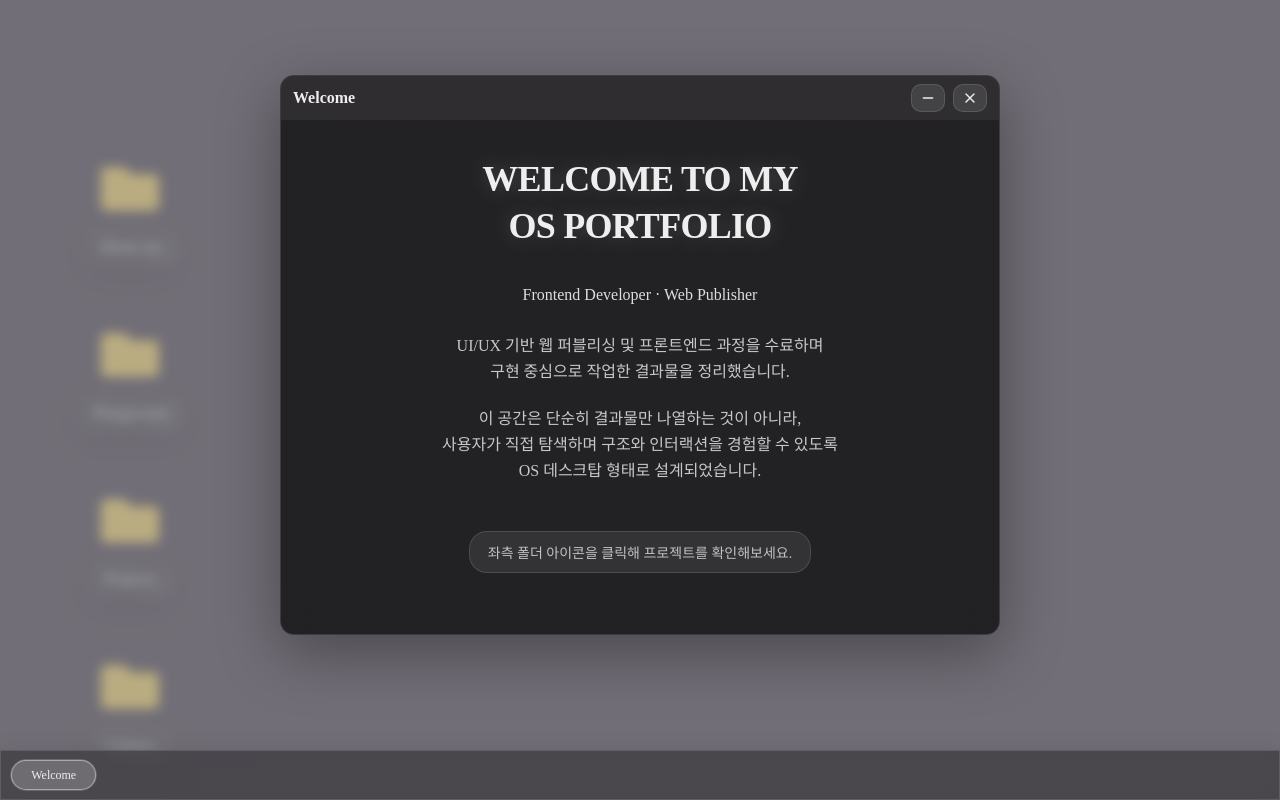
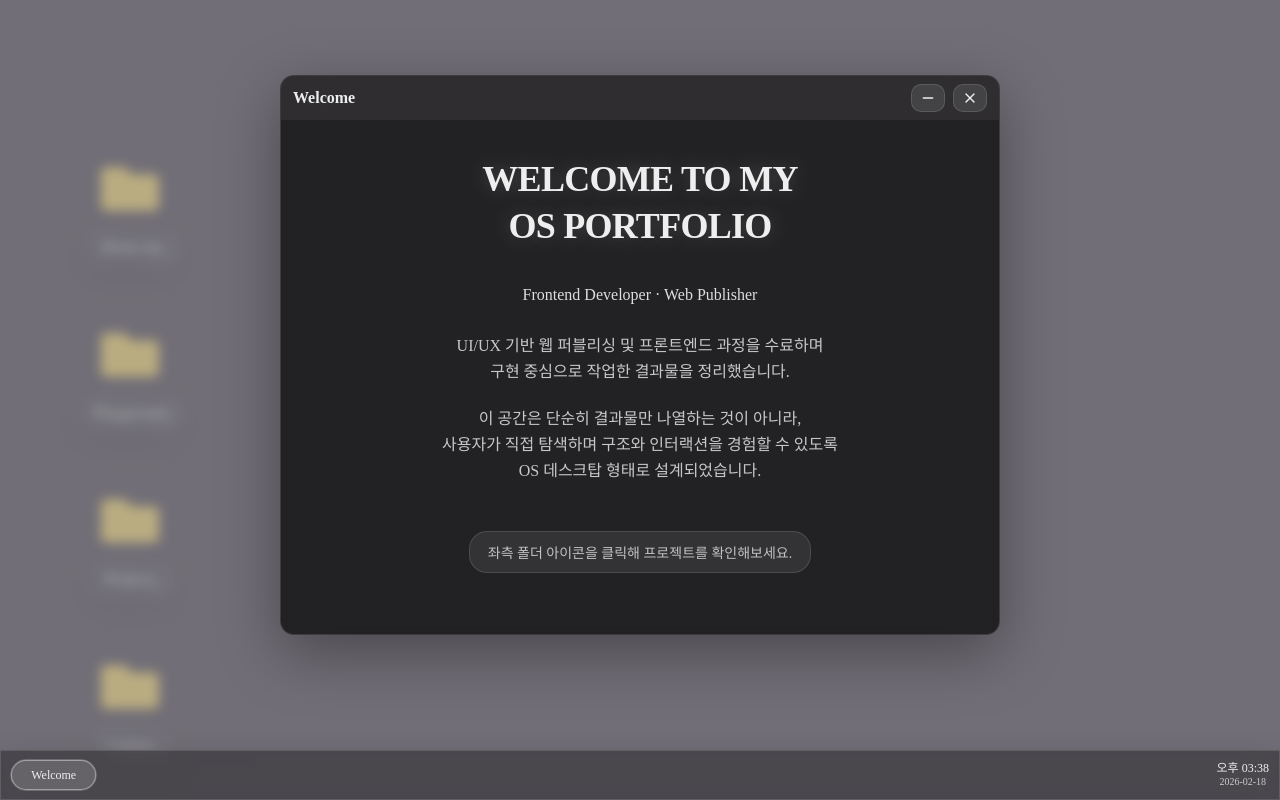
Before and after one commit to jegandunghee/myportfolio, a React (Create React App) app: page / in a window 1280 px wide. Built offline with nearby package versions, Linux system fonts and the light colour scheme; a web font is replaced by a local one.

Commit message:
taskbar(작업표시줄)에 시간,날짜 표시 -> 반응형 처리는 아직 x 데스크탑 사이즈 레이아웃만 구현완료

```diff
--- a/src/layout/Taskbar.js
+++ b/src/layout/Taskbar.js
@@ -1,23 +1,49 @@
 // 열린 창 및 최소화된 창 아이콘을 표시하는 작업표시줄 컴포넌트
+import { useEffect, useState } from "react";
 import "./Taskbar.scss";
 
-const Taskbar = ({windows, onClickItem}) => {
+// 시계 로직을 분리하여 Taskbar 컴포넌트에 넣기
+const Clock = () => {
+  const [time, setTime] = useState(new Date());
+
+  useEffect(() => {
+    const timer = setInterval(() => setTime(new Date()), 1000);
+    return () => clearInterval(timer);
+  }, []);
+
+  const timeStr = time.toLocaleTimeString("ko-KR", {
+    hour: "2-digit", minute: "2-digit", hour12: true
+  }).replace("AM", "오전").replace("PM", "오후");
+
+  const dateStr = `${time.getFullYear()}-${String(time.getMonth() + 1).padStart(2, "0")}-${String(time.getDate()).padStart(2, "0")}`;
 
   return (
+    <div className="taskbar__clock">
+      <span className="clock__time">{timeStr}</span>
+      <span className="clock__date">{dateStr}</span>
+    </div>
+  );
+};
+
+const Taskbar = ({ windows, onClickItem }) => {
+  return (
     <div className="taskbar" role="toolbar" aria-label="taskbar">
+      <div className="taskbar__left">
         {windows.map((w) => (
           <button
             key={w.id}
-          type="button"
             className={`taskbar_item ${w.minimized ? "is-min" : "is-active"}`}
             onClick={() => onClickItem(w.id)}
-          title={w.title}
           >
             <span className="taskbar_title">{w.title}</span>
           </button>
         ))}
       </div>
-  )
-}
 
+      <div className="taskbar__right">
+        <Clock />
+      </div>
+    </div>
+  );
+};
 export default Taskbar
--- a/src/layout/Taskbar.scss
+++ b/src/layout/Taskbar.scss
@@ -7,13 +7,11 @@
   height: rem(50);
   position: fixed;
   left: 50%;
-  bottom: rem(0);
+  bottom: 0;
   transform: translateX(-50%);
   z-index: $z-taskbar;
 
   padding: rem(10);
-  // margin: rem(8);
-  // border-radius: $radius-xl;
 
   background: rgba(0, 0, 0, 0.35);
   border: $border-light;
@@ -22,7 +20,12 @@
   backdrop-filter: blur(14px);
   -webkit-backdrop-filter: blur(14px);
 
-  @include flex(flex-start, center, rem(8));
+  //왼쪽 아이콘, 오른쪽 날짜,시간 정렬하기
+  @include flex(space-between, center);
+}
+
+.taskbar__left{
+  @include flex(flex-start, center, rem(8))
 }
 
 .taskbar_item {
@@ -43,6 +46,33 @@
 
   &.is-active {
     opacity: 1;
-    outline: 1px solid rgba(255, 255, 255, 0.18);
+    background-color: rgba(255, 255, 255, 0.15);
+    outline: 1px solid rgba(255, 255, 255, 0.2);
   }
 }
+
+.taskbar__right {
+  @include flex(flex-end, center);
+}
+
+.taskbar__clock {
+  // 시간과 날짜를 세로 정렬
+  @include flex(center, center, rem(2));
+  flex-direction: column;
+  line-height: 1.2;
+
+  .clock__time {
+    @include text-btn;
+    color: $font-white;
+  }
+
+  .clock__date {
+    @include suit(500);
+    font-size: rem(10);
+    color: $font-white70;
+
+    @include mq(mobile) {
+      display: none;
+    }
+  }
+}
```
Lines whose indentation alone changed are shown as unchanged.
